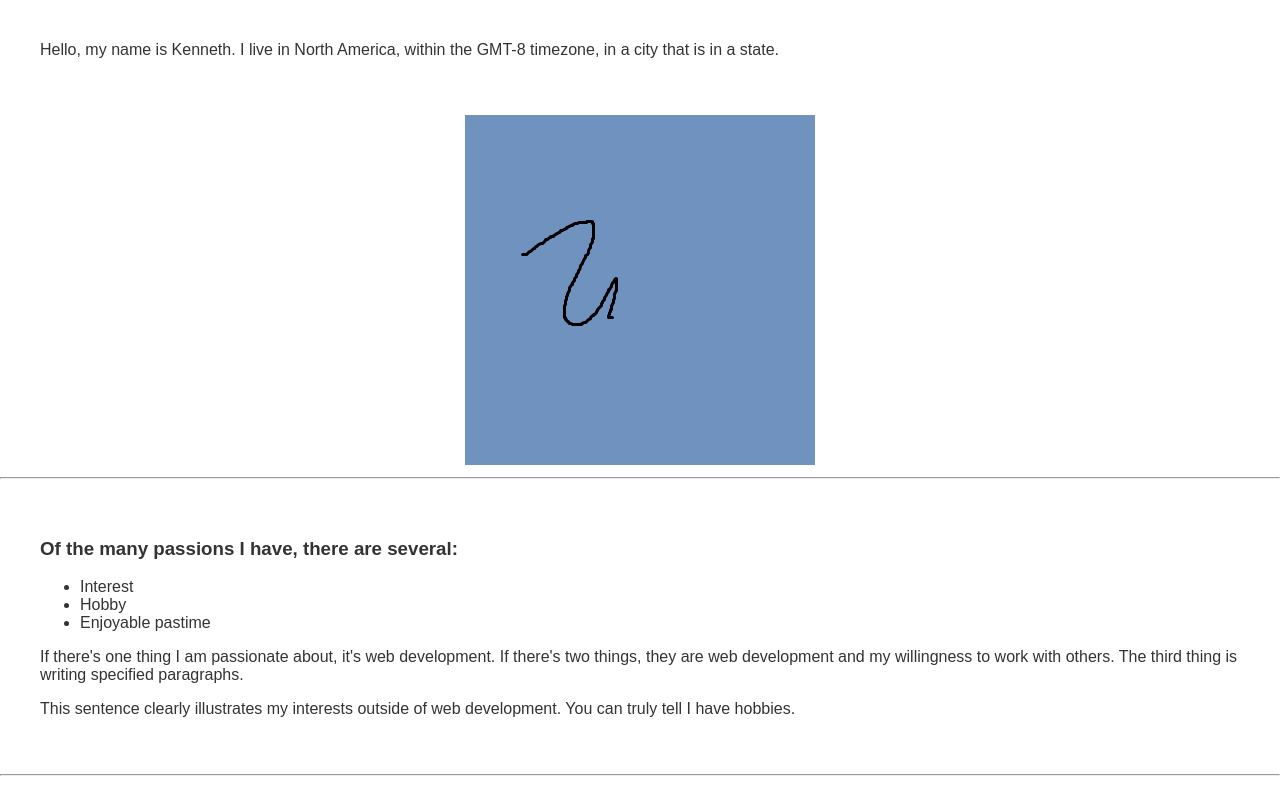
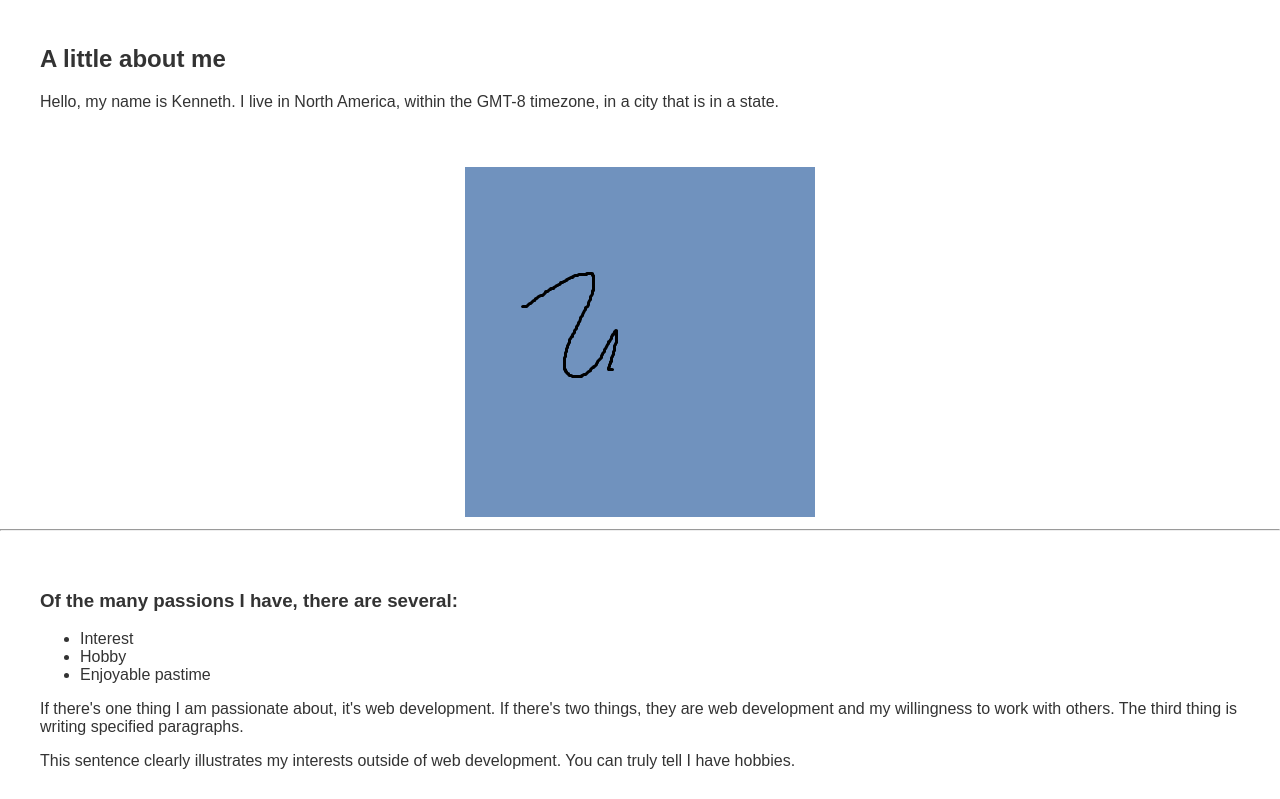
Before and after one commit to VeryLateCleric/ThinkfulProjectAboutMe, a plain HTML site: page index.html in a window 1280 px wide. Shown: the part 72-871 px from the top of the page. Drawn offline with Linux system fonts and the light colour scheme; a script that the page names is missing.

Commit message:
Update index.html
Added heading to article on 20

```diff
--- a/index.html
+++ b/index.html
@@ -18,6 +18,7 @@
       </header>
     <!-- Article for intro -->
       <article>
+          <h2>A little about me</h2>
           <p>Hello, my name is Kenneth. I live in North America, within the GMT-8 timezone, in a city that is in a state.</p>
       </article>
 
```
